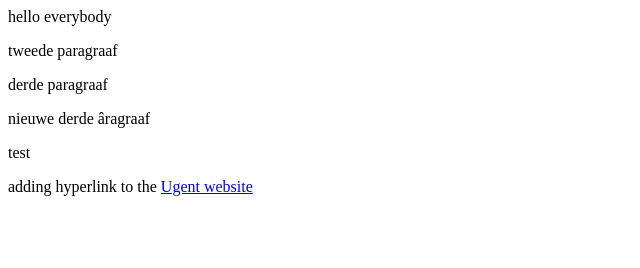
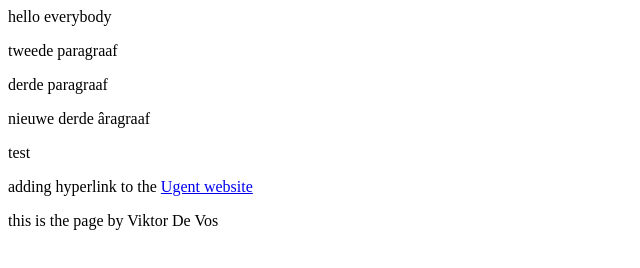
Before and after one commit to Vosken03/eerste-les, a plain HTML site: page index.html in a window 1280 px wide. Shown: the whole page, without its empty margins (0-640 px from the left). Drawn offline with Linux system fonts and the light colour scheme.

Commit message:
adding name

```diff
--- a/index.html
+++ b/index.html
@@ -5,3 +5,4 @@
 <p>nieuwe derde âragraaf</p>
 <p>test</p>
 <p>adding hyperlink to the <a href="https://www.ugent.be">Ugent website</a></p>
+<p>this is the page by Viktor De Vos</p>
```
